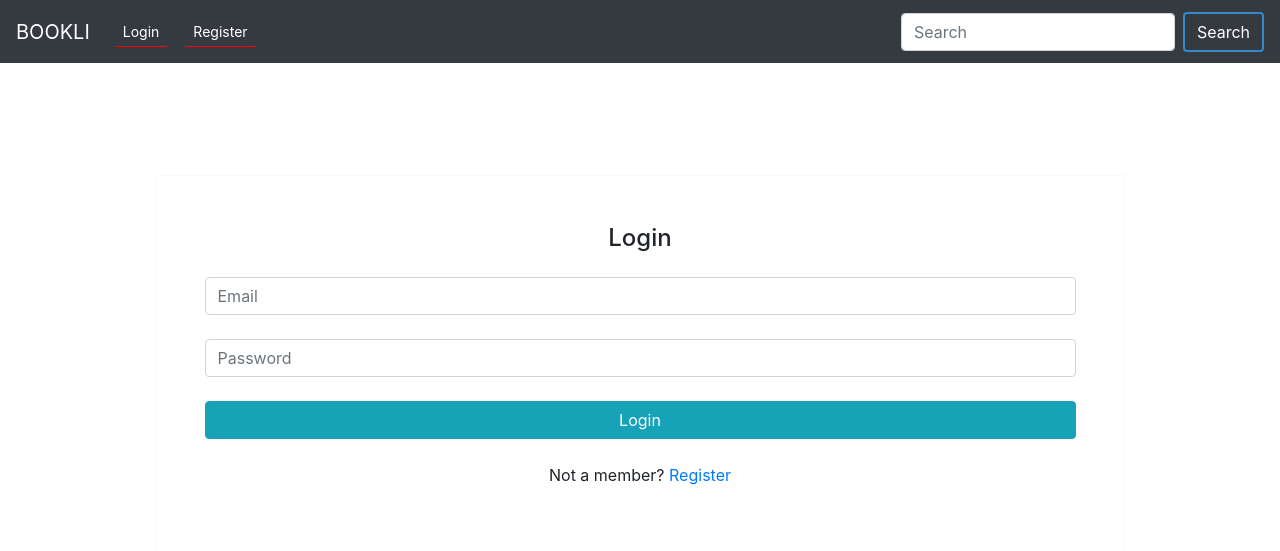
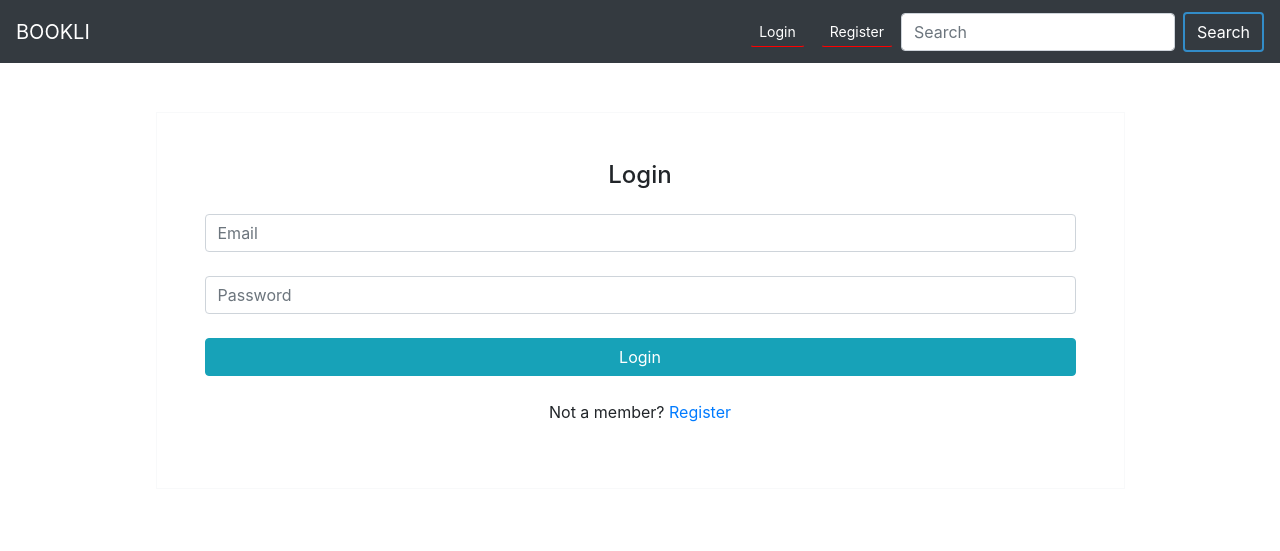
Before and after one commit to fa8chai/books-review, a Flask app: page /login in a window 1280 px wide. Shown: the top 551 px of the page. Run offline with Flask 2, Linux system fonts and the light colour scheme; some libraries are stand-ins or nearby versions.

Commit message:
nav fixed

```diff
--- a/project1/templates/base.html
+++ b/project1/templates/base.html
@@ -15,17 +15,17 @@
 </head>
 <body style="padding: 0; margin:0;">
 
-        <nav class="navbar navbar-expand-md navbar navbar-dark bg-dark">
+        <nav class="navbar navbar-expand-md navbar navbar-dark bg-dark fixed-top">
                 <a class="navbar-brand" href="{{url_for('index')}}">BOOKLI</a>
-                <button class="navbar-toggler" type="button" data-toggle="collapse" data-target="#navbarSupportedContent" aria-controls="navbarSupportedContent" aria-expanded="false" aria-label="Toggle navigation">
+                <button class="navbar-toggler" type="button" data-toggle="collapse" data-target="#navbarResponsive" aria-controls="navbarResponsive" aria-expanded="false" aria-label="Toggle navigation">
                   <span class="navbar-toggler-icon"></span>
                 </button>
 
-                <div class="collapse navbar-collapse" id="navbarSupportedContent">
+                <div class="collapse navbar-collapse" id="navbarResponsive">
 
 
                     {% if not name %}
-                  <div class="navbar-nav mr-auto">
+                  <div class="navbar-nav ml-auto">
 
                       <a href="{{url_for('login')}}"><button  style="margin: 0.5rem;border-bottom: 1px solid red ;color:white" class="btn btn-sm" type="button">Login</button></a>
                       <a href="{{url_for('signup')}}"><button  style="margin: 0.5rem;border-bottom: 1px solid red ;color:white" class="btn btn-sm " type="button">Register</button></a>
```
